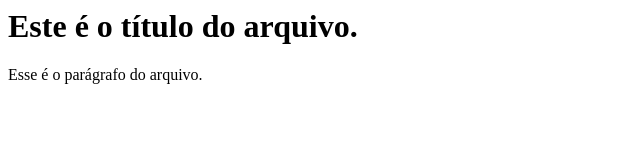
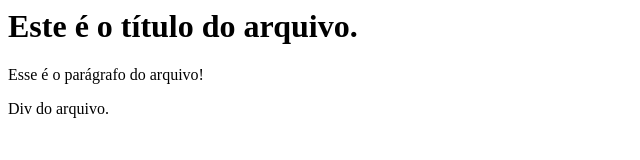
Before and after one commit to guigomes29/projeto, a plain HTML site: page index.html in a window 1280 px wide. Shown: the whole page, without its empty margins (0-640 px from the left). Drawn offline with Linux system fonts and the light colour scheme.

Commit message:
bugfix/2251 - Modificando o parágrafo da linha 3

```diff
--- a/index.html
+++ b/index.html
@@ -1,3 +1,7 @@
 <h1>Este é o título do arquivo.</h1>
 
-<p>Esse é o parágrafo do arquivo.</p>
+<p>Esse é o parágrafo do arquivo!</p>
+
+<div>
+    Div do arquivo.
+</div>
```
